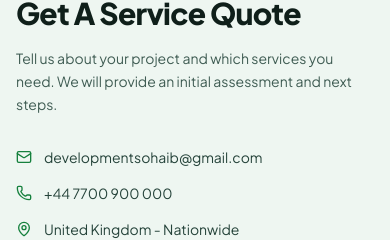
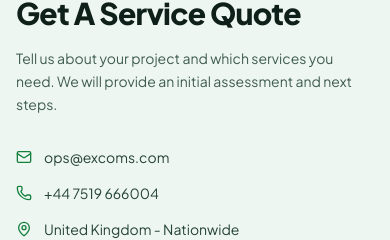
Before and after one commit to Sohaibmeo/GreenWebsite, a React (Vite) app: page / in a window 390 px wide. Shown: the part 9147-9387 px from the top of the page. Built offline with nearby package versions, Linux system fonts and the light colour scheme.

Commit message:
replace contact with excoms email and phone number

```diff
--- a/src/app/pages/Home.tsx
+++ b/src/app/pages/Home.tsx
@@ -451,10 +451,10 @@ export function Home() {
 
             <div className="mt-8 space-y-4 text-sm text-[var(--ink-700)]">
               <p className="flex items-center gap-3">
-                <Mail size={16} className="text-[var(--brand-600)]" /> developmentsohaib@gmail.com
+                <Mail size={16} className="text-[var(--brand-600)]" /> ops@excoms.com
               </p>
               <p className="flex items-center gap-3">
-                <Phone size={16} className="text-[var(--brand-600)]" /> +44 7700 900 000
+                <Phone size={16} className="text-[var(--brand-600)]" /> +44 7519 666004
               </p>
               <p className="flex items-center gap-3">
                 <MapPin size={16} className="text-[var(--brand-600)]" /> United Kingdom - Nationwide
@@ -602,11 +602,11 @@ export function Home() {
               <ul className="space-y-3 text-sm text-slate-400">
                 <li className="flex items-start gap-2.5">
                   <Mail size={14} className="mt-0.5 text-emerald-400" />
-                  <span>developmentsohaib@gmail.com</span>
+                  <span>ops@excoms.com</span>
                 </li>
                 <li className="flex items-start gap-2.5">
                   <Phone size={14} className="mt-0.5 text-emerald-400" />
-                  <span>+44 7700 900 000</span>
+                  <span>+44 7519 666004</span>
                 </li>
                 <li className="flex items-start gap-2.5">
                   <MapPin size={14} className="mt-0.5 text-emerald-400" />
--- a/src/app/pages/Services.tsx
+++ b/src/app/pages/Services.tsx
@@ -556,10 +556,10 @@ export function Services() {
 
             <div className="mt-8 space-y-4 text-sm text-[var(--ink-700)]">
               <p className="flex items-center gap-3">
-                <Mail size={16} className="text-[var(--brand-600)]" /> developmentsohaib@gmail.com
+                <Mail size={16} className="text-[var(--brand-600)]" /> ops@excoms.com
               </p>
               <p className="flex items-center gap-3">
-                <Phone size={16} className="text-[var(--brand-600)]" /> +44 7700 900 000
+                <Phone size={16} className="text-[var(--brand-600)]" /> +44 7519 666004
               </p>
               <p className="flex items-center gap-3">
                 <MapPin size={16} className="text-[var(--brand-600)]" /> United Kingdom - Nationwide
@@ -700,11 +700,11 @@ export function Services() {
               <ul className="space-y-3 text-sm text-slate-400">
                 <li className="flex items-start gap-2.5">
                   <Mail size={14} className="mt-0.5 text-emerald-400" />
-                  <span>developmentsohaib@gmail.com</span>
+                  <span>ops@excoms.com</span>
                 </li>
                 <li className="flex items-start gap-2.5">
                   <Phone size={14} className="mt-0.5 text-emerald-400" />
-                  <span>+44 7700 900 000</span>
+                  <span>+44 7519 666004</span>
                 </li>
                 <li className="flex items-start gap-2.5">
                   <MapPin size={14} className="mt-0.5 text-emerald-400" />
```
